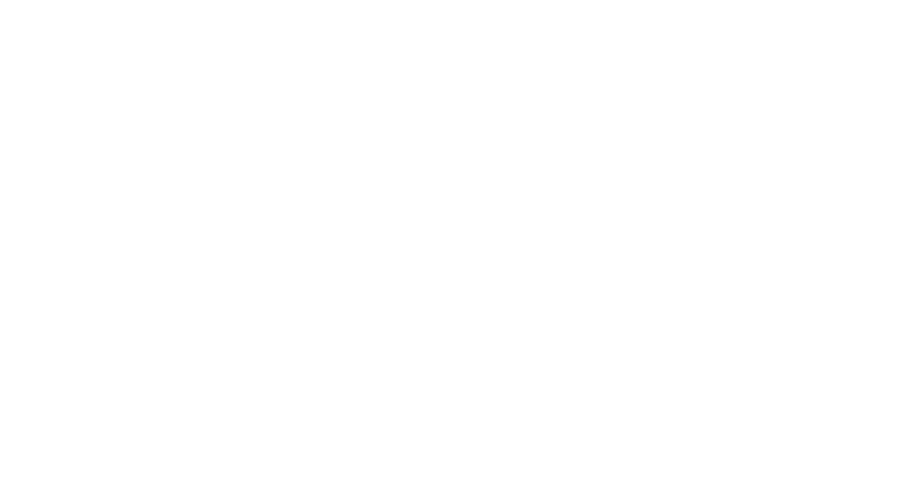
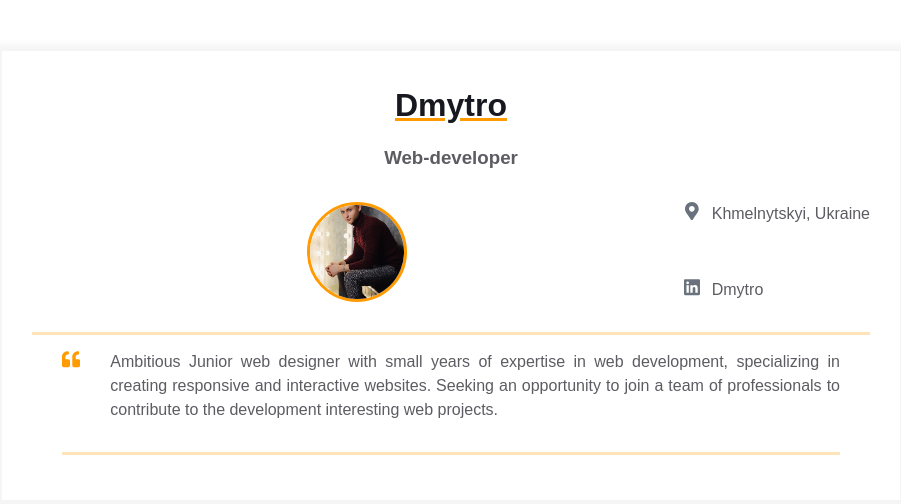
Before and after one commit to ANBISH/ANBISH.github.io, a plain HTML site: page index.html in a window 1280 px wide. Shown: the whole page, without its empty margins (189-1090 px from the left). Drawn offline with Linux system fonts and the light colour scheme.

Commit message:
Add primary content template and contact info and intro block

```diff
--- a/index.html
+++ b/index.html
@@ -9,7 +9,80 @@
 </head>
 
 <body>
+    <main>
+        <div class="resume">
+            <div class="container">
+                <div class="resume__block">
+                    <h1 class="contact-info__header">Dmytro</h1>
+                    <h3 class="contact-info__sub-header">Web-developer</h3>
 
+                    <div class="contact_info_container fh">
+                        <div class="contact-info__block"></div>
+
+                        <div class="contact-info__block contact-info__block--center">
+                            <img class="contact-info__avatar" src="assets/fon.jpg" alt="Avatar" />
+                        </div>
+
+                        <div class="contact-info__block">
+                            <a href="" rel="author" class="contact-info__item">
+                                <div class="contact-info__item-icon-wrapper">
+                                    <svg class="contact-info__item-icon" xmlns="http://www.w3.org/2000/svg"
+                                        viewBox="0 0 384 512">
+                                        <path d="M172.268 501.67C26.97 291.031 0 269.413 0 192 0 85.961 85.961 0 192
+                                      0s192 85.961 192 192c0 77.413-26.97 99.031-172.268 309.67-9.535
+                                      13.774-29.93 13.773-39.464 0zM192 272c44.183 0 80-35.817
+                                      80-80s-35.817-80-80-80-80 35.817-80 80 35.817 80 80 80z"></path>
+                                    </svg>
+                                </div>
+                                <span>Khmelnytskyi, Ukraine</span>
+                            </a>
+                            <a href="https://www.linkedin.com/feed/" rel="author" class="contact-info__item">
+                                <div class="contact-info__item-icon-wrapper">
+                                    <svg class="contact-info__item-icon" xmlns="http://www.w3.org/2000/svg"
+                                        viewBox="0 0 448 512">
+                                        <path d="M416 32H31.9C14.3 32 0 46.5 0 64.3v383.4C0 465.5 14.3 480 31.9
+                                                480H416c17.6 0 32-14.5 32-32.3V64.3c0-17.8-14.4-32.3-32-32.3zM135.4
+                                                416H69V202.2h66.5V416zm-33.2-243c-21.3 0-38.5-17.3-38.5-38.5S80.9 96
+                                                102.2 96c21.2 0 38.5 17.3 38.5 38.5 0 21.3-17.2 38.5-38.5 38.5zm282.1
+                                                243h-66.4V312c0-24.8-.5-56.7-34.5-56.7-34.6 0-39.9 27-39.9
+                                                54.9V416h-66.4V202.2h63.7v29.2h.9c8.9-16.8 30.6-34.5 62.9-34.5 67.2
+                                                0 79.7 44.3 79.7 101.9V416z">
+                                        </path>
+                                    </svg>
+                                </div>
+                                <span>Dmytro</span>
+                            </a>
+                        </div>
+
+                    </div>
+
+                </div>
+                <div class="container">
+                    <div class="resume__block">
+                        <div class="intro">
+                            <div class="intro__icon-wrapper">
+                                <svg class="intro__icon" xmlns="http://www.w3.org/2000/svg" viewBox="0 0 512 512">
+                                    <path d="M464 256h-80v-64c0-35.3 28.7-64 64-64h8c13.3 0 24-10.7
+                              24-24V56c0-13.3-10.7-24-24-24h-8c-88.4 0-160 71.6-160 160v240c0
+                              26.5 21.5 48 48 48h128c26.5 0 48-21.5
+                              48-48V304c0-26.5-21.5-48-48-48zm-288 0H96v-64c0-35.3 28.7-64
+                              64-64h8c13.3 0 24-10.7 24-24V56c0-13.3-10.7-24-24-24h-8C71.6
+                              32 0 103.6 0 192v240c0 26.5 21.5 48 48 48h128c26.5 0 48-21.5
+                              48-48V304c0-26.5-21.5-48-48-48z"></path>
+                                </svg>
+                            </div>
+                            <p class="intro_text">
+                                Ambitious Junior web designer with small years of expertise in web development,
+                                specializing in creating responsive and interactive websites. Seeking an opportunity to
+                                join a team of professionals to contribute to the development interesting web projects.
+                            </p>
+                        </div>
+                    </div>
+                </div>
+
+            </div>
+        </div>
+    </main>
 </body>
 
 </html>
```
Also changed, not shown: assets/fon.jpg (added).
